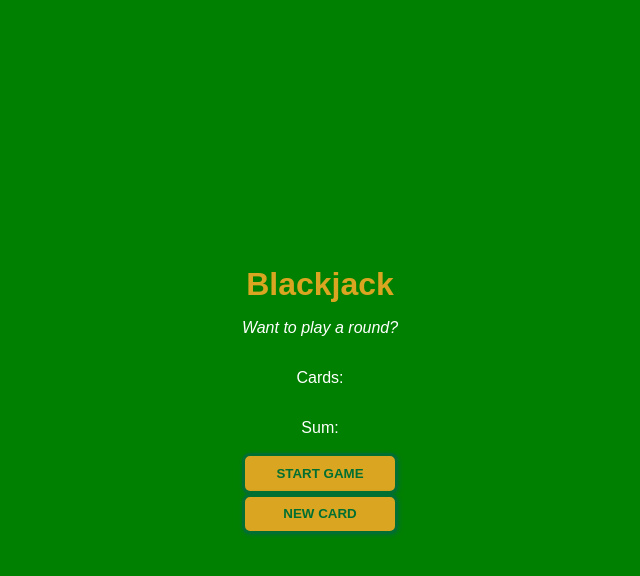
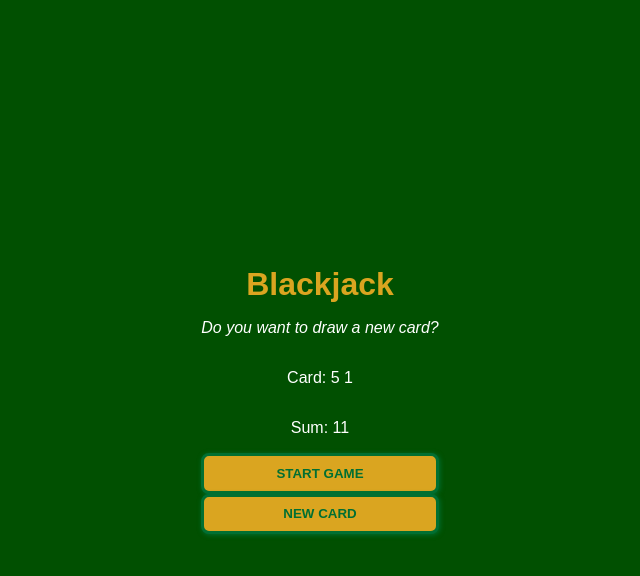
Before and after one commit to Isaacayomi/JS-Tutorial-Scrimba-, a plain HTML site: page blackjack.html in a window 1280 px wide. Both pictures are taken after a click on the button "NEW CARD". Shown: the whole page, without its empty margins (320-960 px from the left). Drawn offline with Linux system fonts and the light colour scheme.

Commit message:
updated files

```diff
--- a/blackjack.css
+++ b/blackjack.css
@@ -3,7 +3,7 @@
     padding:0;
     box-sizing:border-box;
     font-family:Arial, Helvetica, sans-serif;
-    background-color:green;
+    background-color:rgb(1, 80, 1);
 }
 
 body{
--- a/script.js
+++ b/script.js
@@ -211,7 +211,12 @@ let sumEl = document.querySelector("#sum-el");
 let cardEl = document.querySelector("#card-el");
 let newMsg = "Drawing a new card from the deck"
 
+
 function startGame(){
+    renderGame();
+}
+
+function renderGame(){
     cardEl.textContent = "Card: " + firstCard + " " + secondCard;
     sumEl.textContent = "Sum: " + sum;
 
@@ -228,4 +233,10 @@ function startGame(){
 }
 
 
-// stopped at 2:22:24
+
+function newCard(){
+    console.log(newMsg);
+    let card = 5;
+    sum = sum + card;
+    renderGame();
+}
```
